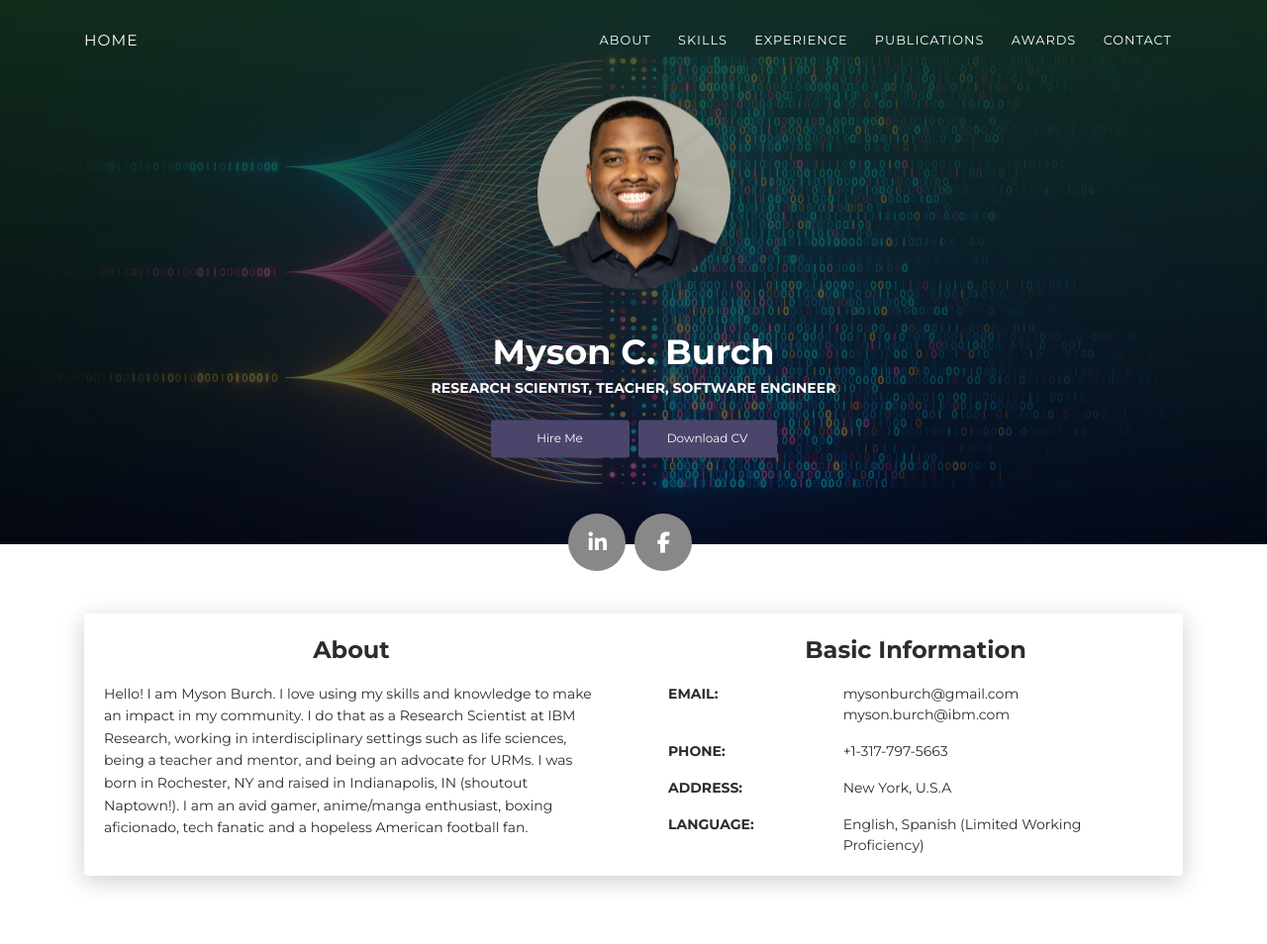
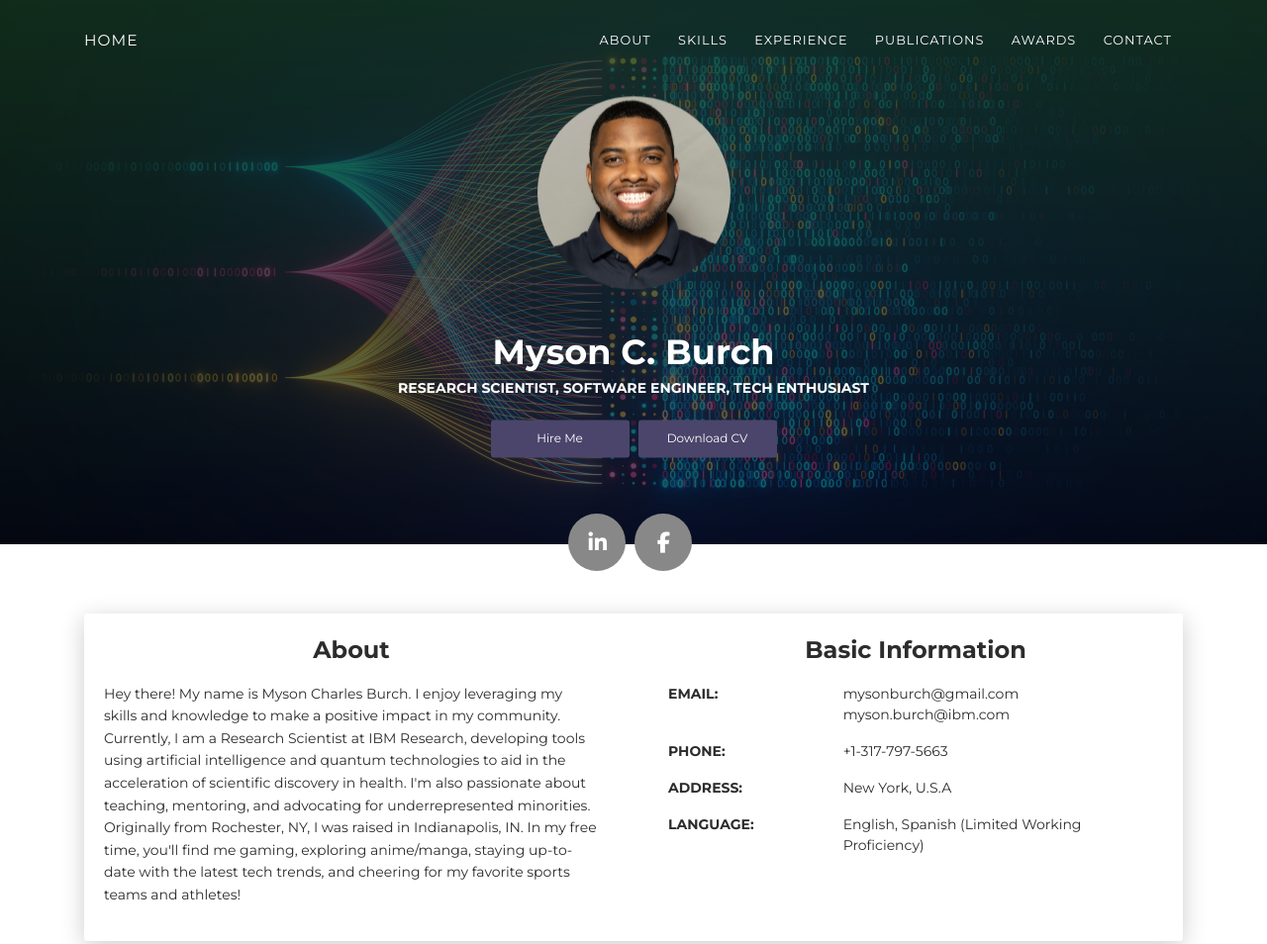
Before and after one commit to mchburch/myson-burch, a plain HTML site: page index.html in a window 1280 px wide. Shown: the top 954 px of the page at 99% size. Drawn offline with Linux system fonts and the light colour scheme.

Commit message:
Update index.html

```diff
--- a/index.html
+++ b/index.html
@@ -51,7 +51,7 @@
         <div class="content-center">
           <div class="cc-profile-image"><a href="#"><img src="images/myson.jpg" alt="Image"/></a></div>
           <div class="h2 title">Myson C. Burch</div>
-          <p class="category text-white">Research Scientist, Teacher, Software Engineer</p><a class="btn btn-primary smooth-scroll mr-2" href="#contact" data-aos="zoom-in" data-aos-anchor="data-aos-anchor">Hire Me</a><a class="btn btn-primary" href="mcburch_resume.pdf" data-aos="zoom-in" data-aos-anchor="data-aos-anchor">Download CV</a>
+          <p class="category text-white">Research Scientist, Software Engineer, Tech Enthusiast</p><a class="btn btn-primary smooth-scroll mr-2" href="#contact" data-aos="zoom-in" data-aos-anchor="data-aos-anchor">Hire Me</a><a class="btn btn-primary" href="mcburch_resume.pdf" data-aos="zoom-in" data-aos-anchor="data-aos-anchor">Download CV</a>
         </div>
       </div>
       <div class="section">
@@ -70,10 +70,12 @@
         <div class="col-lg-6 col-md-12">
           <div class="card-body">
             <div class="h4 mt-0 title">About</div>
-            <p>Hello! I am Myson Burch. I love using my skills and knowledge to make an impact in my community.
-              I do that as a Research Scientist at IBM Research, working in interdisciplinary settings such as life sciences, being a teacher and mentor, and being an advocate for URMs.
-              I was born in Rochester, NY and raised in Indianapolis, IN (shoutout Naptown!).
-              I am an avid gamer, anime/manga enthusiast, boxing aficionado, tech fanatic and a hopeless American football fan.</p>
+            <p>Hey there! My name is Myson Charles Burch.
+              I enjoy leveraging my skills and knowledge to make a positive impact in my community.
+              Currently, I am a Research Scientist at IBM Research, developing tools using artificial intelligence and quantum technologies to aid in the acceleration of scientific discovery in health.
+              I'm also passionate about teaching, mentoring, and advocating for underrepresented minorities.
+              Originally from Rochester, NY, I was raised in Indianapolis, IN.
+              In my free time, you'll find me gaming, exploring anime/manga, staying up-to-date with the latest tech trends, and cheering for my favorite sports teams and athletes!</p>
           </div>
         </div>
         <div class="col-lg-6 col-md-12">
```
